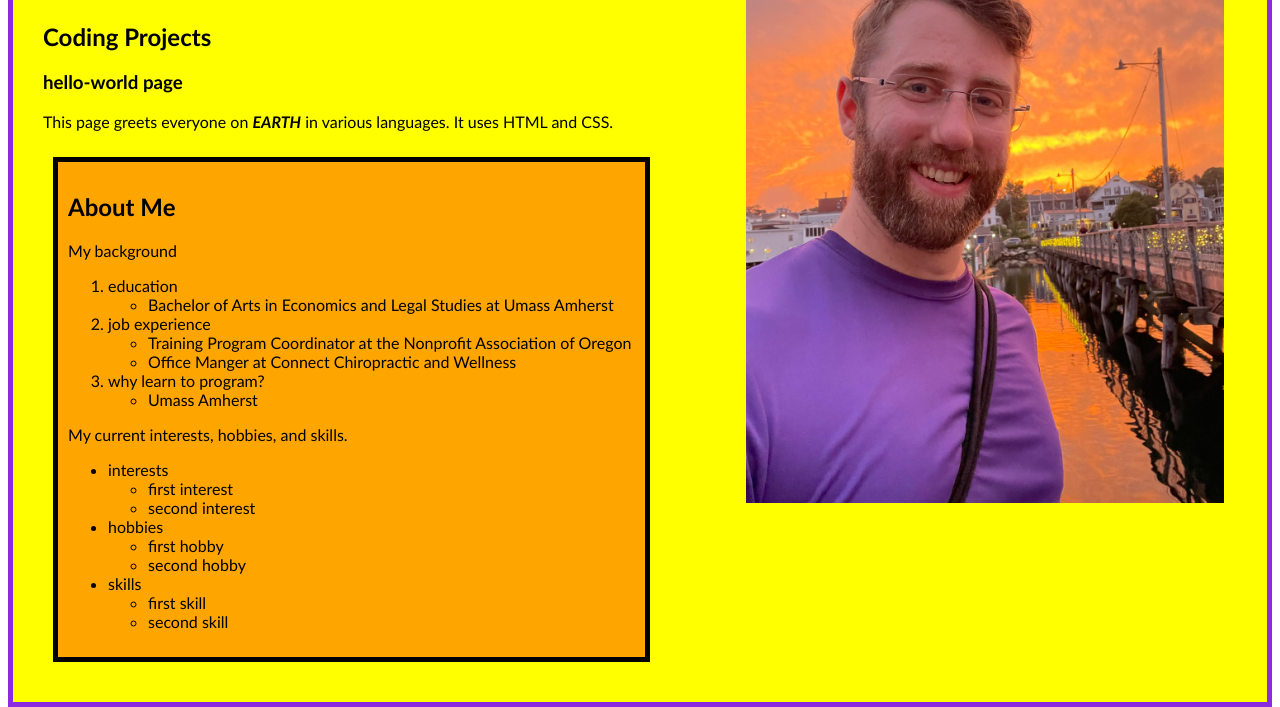
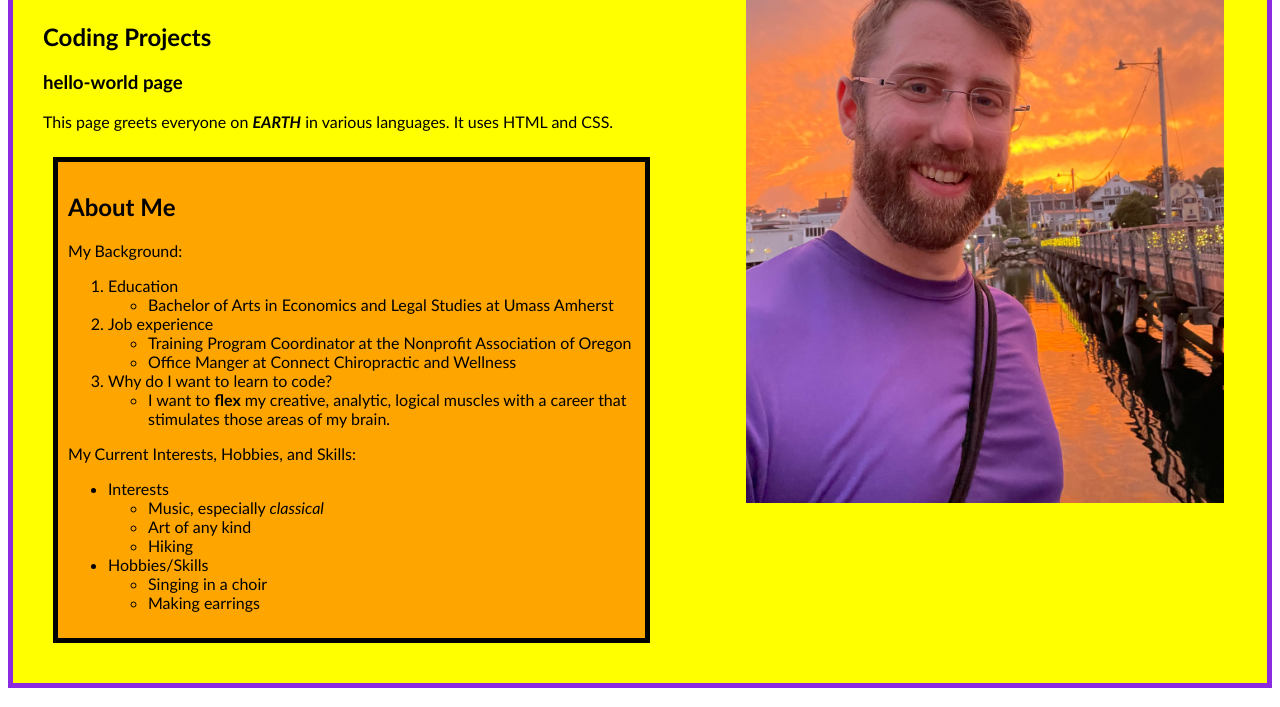
Before and after one commit to curtisbrooks678/portfolio-webpage, a plain HTML site: page index.html in a window 1280 px wide. Shown: the part 190-897 px from the top of the page. Drawn offline with Linux system fonts and the light colour scheme.

Commit message:
write README

```diff
--- a/index.html
+++ b/index.html
@@ -14,42 +14,37 @@
             <p>This page greets everyone on <span class= "worldwide">Earth</span> in various languages. It uses HTML and CSS.</p>
             <div class= "about-me">
                 <h2>About Me</h2>
-                <p> My background</p>
+                <p> My Background:</p>
                 <ol class= "domlist">
-                    <li>education
+                    <li>Education
                     <ul class= "sublist">
                         <li>Bachelor of Arts in Economics and Legal Studies at Umass Amherst</li>
                     </ul>
                     </li>
-                    <li>job experience
+                    <li>Job experience
                     <ul class= "sublist">
                         <li>Training Program Coordinator at the Nonprofit Association of Oregon</li>
                         <li>Office Manger at Connect Chiropractic and Wellness</li>
                     </ul>
                     </li>
-                    <li>why learn to program?
+                    <li>Why do I want to learn to code?
                     <ul class= "sublist">
-                        <li>Umass Amherst</li>
+                        <li>I want to <strong>flex</strong> my creative, analytic, logical muscles with a career that stimulates those areas of my brain.</li>
                     </li>
                 </ol>
-                <p>My current interests, hobbies, and skills.</p>
+                <p>My Current Interests, Hobbies, and Skills:</p>
                 <ul class= "domlist2">
-                    <li>interests
+                    <li>Interests
                     <ul class= "sublist">
-                        <li>first interest</li>
-                        <li>second interest</li>
+                        <li>Music, especially <em>classical</em></li>
+                        <li>Art of any kind</li>
+                        <li>Hiking</li>
                     </ul>
                     </li>
-                    <li>hobbies
+                    <li>Hobbies/Skills
                     <ul class= "sublist">
-                        <li>first hobby</li>
-                        <li>second hobby</li>
-                    </ul>
-                    </li>
-                    <li>skills
-                    <ul class= "sublist">
-                        <li>first skill</li>
-                        <li>second skill</li>
+                        <li>Singing in a choir</li>
+                        <li>Making earrings</li>
                     </ul>
                     </li>
                 </ul>
```
Also changed, not shown: css/styles.css (line endings or trailing spaces), 2 other files.
